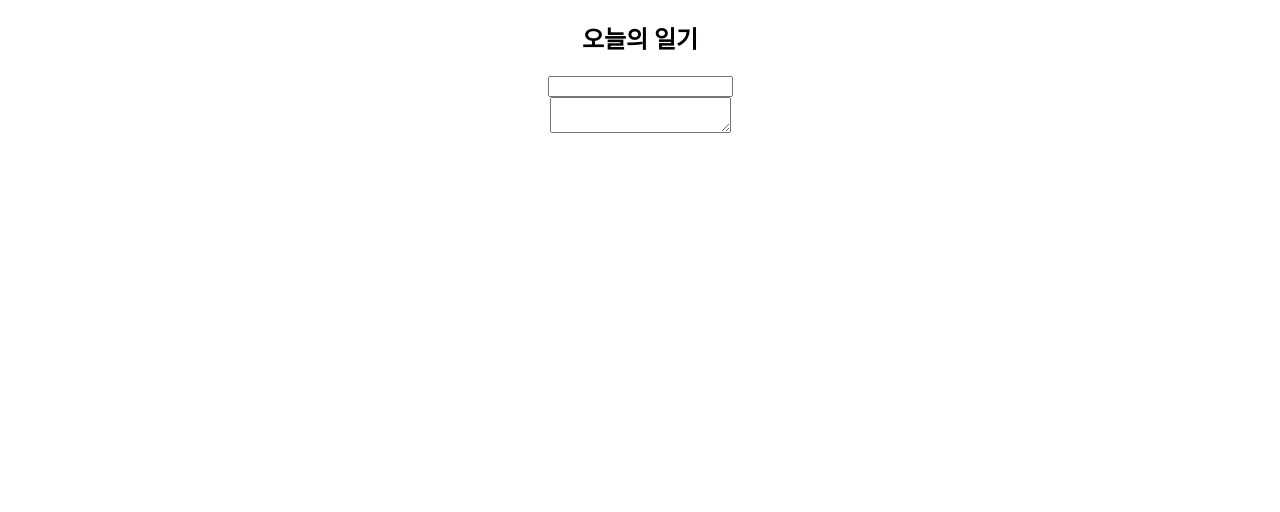
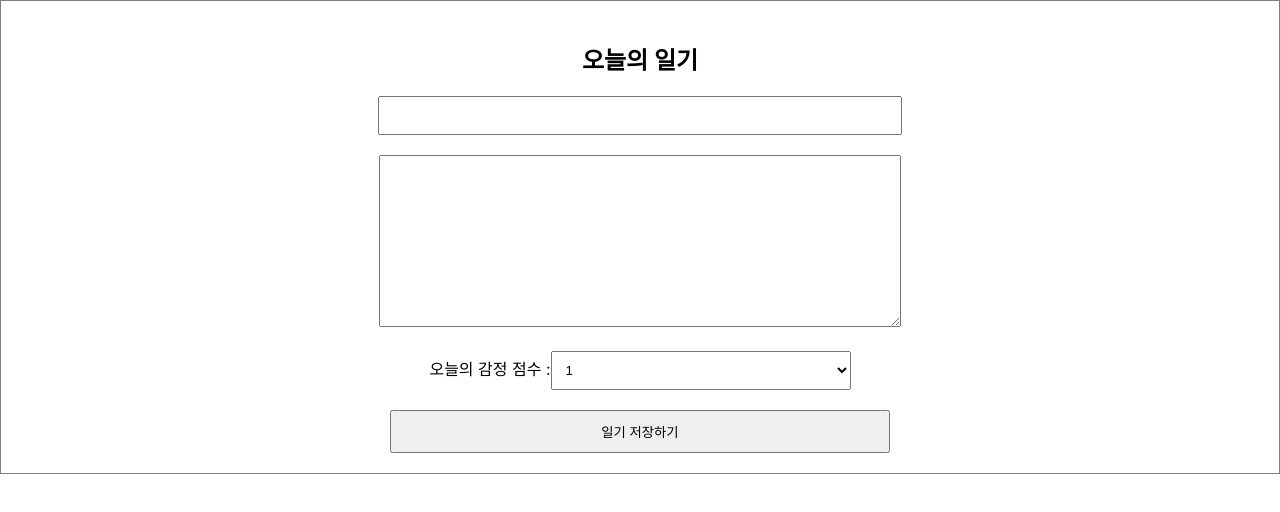
Before and after one commit to rwony/react-simple-diary, a React (Create React App) app: page / in a window 1280 px wide. Shown: the top 512 px of the page. Built offline with nearby package versions, Linux system fonts and the light colour scheme.

Commit message:
Add files via upload

```diff
--- a/src/App.css
+++ b/src/App.css
@@ -1,38 +1,28 @@
-.App {
+.DiaryEditor {
+  border: 1px solid gray;
   text-align: center;
+  padding: 20px;
 }
 
-.App-logo {
-  height: 40vmin;
-  pointer-events: none;
+.DiaryEditor input,
+textarea {
+  margin-bottom: 20px;
+  width: 500px;
+  padding: 10px;
 }
 
-@media (prefers-reduced-motion: no-preference) {
-  .App-logo {
-    animation: App-logo-spin infinite 20s linear;
-  }
+.DiaryEditor textarea {
+  height: 150px;
 }
 
-.App-header {
-  background-color: #282c34;
-  min-height: 100vh;
-  display: flex;
-  flex-direction: column;
-  align-items: center;
-  justify-content: center;
-  font-size: calc(10px + 2vmin);
-  color: white;
+.DiaryEditor select {
+  width: 300px;
+  padding: 10px;
+  margin-bottom: 20px;
 }
 
-.App-link {
-  color: #61dafb;
+.DiaryEditor button {
+  width: 500px;
+  padding: 10px;
+  cursor: pointer;
 }
-
-@keyframes App-logo-spin {
-  from {
-    transform: rotate(0deg);
-  }
-  to {
-    transform: rotate(360deg);
-  }
-}
--- a/src/DiaryEditor.js
+++ b/src/DiaryEditor.js
@@ -4,11 +4,19 @@
   const [state, setState] = useState({
     author: "",
     content: "",
+    emotion: 1,
   });
 
   const handleChangeState = (e) => {
-    console.log(e.target.name);
-    console.log(e.target.value);
+    setState({
+      ...state,
+      [e.target.name]: e.target.value,
+    });
+  };
+
+  const handleSubmit = () => {
+    console.log(state);
+    alert("저장 성공!");
   };
 
   return (
@@ -22,6 +30,23 @@
           onChange={handleChangeState}
         />
       </div>
+      <div>
+        오늘의 감정 점수 :
+        <select
+          name="emotion"
+          value={state.emotion}
+          onChange={handleChangeState}
+        >
+          <option value={1}>1</option>
+          <option value={2}>2</option>
+          <option value={3}>3</option>
+          <option value={4}>4</option>
+          <option value={5}>5</option>
+        </select>
+      </div>
+      <div>
+        <button onClick={handleSubmit}>일기 저장하기</button>
+      </div>
     </div>
   );
 };
```
